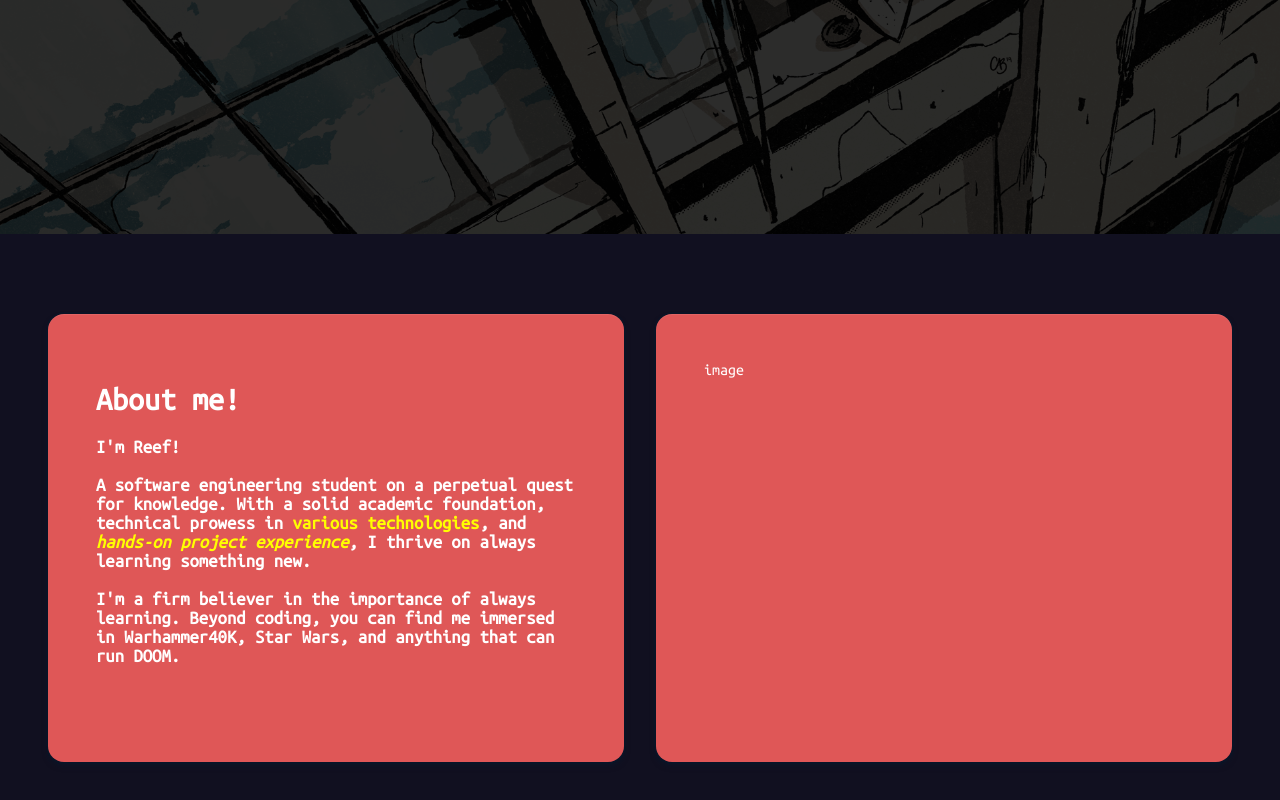
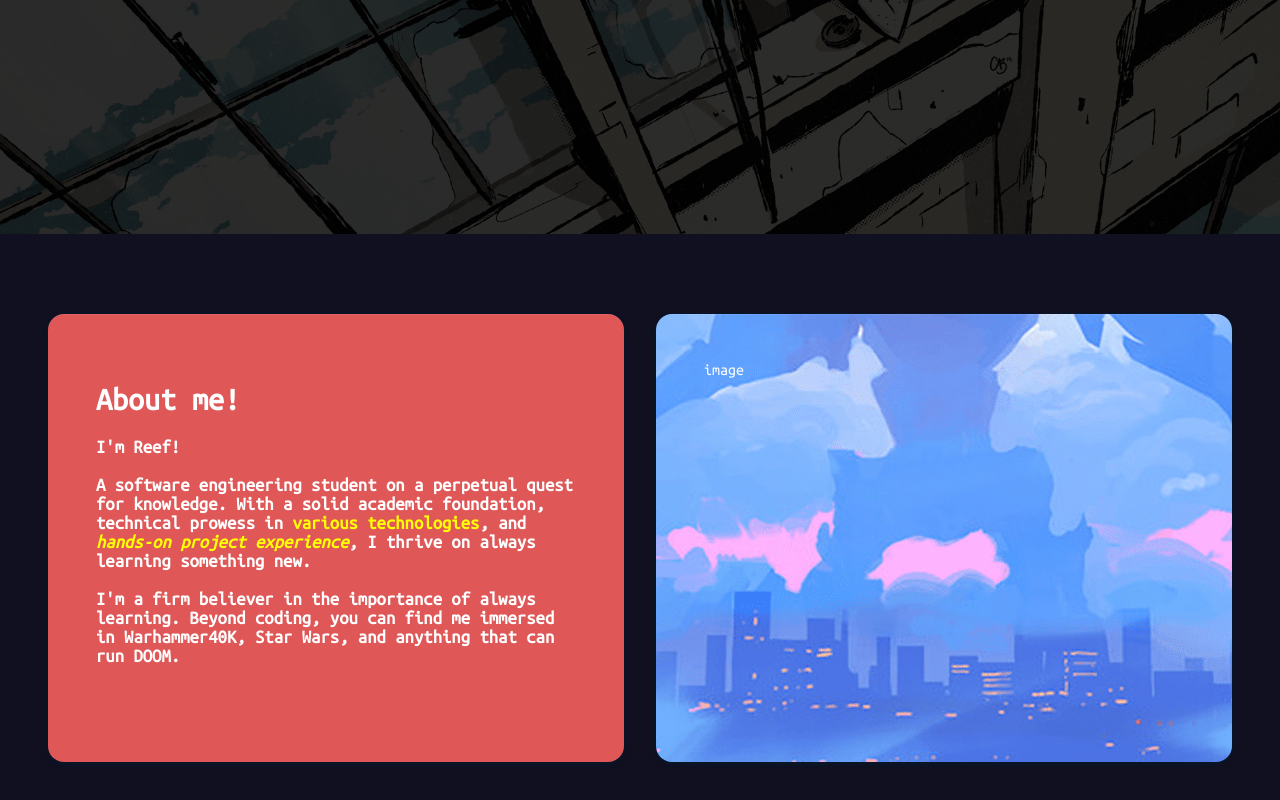
Before and after one commit to Reef-Jackson/placement, a SvelteKit app: page / in a window 1280 px wide. Shown: the part 566-1366 px from the top of the page. Built offline with nearby package versions, Linux system fonts and the light colour scheme.

Commit message:
Added menu smoothing and navigation passed through a function.

```diff
--- a/src/routes/+page.svelte
+++ b/src/routes/+page.svelte
@@ -98,6 +98,12 @@
 			box-shadow: rgba(6, 24, 44, 0.4) 0px 0px 0px 2px, rgba(6, 24, 44, 0.65) 0px 4px 6px -1px, rgba(255, 255, 255, 0.08) 0px 1px 0px inset;
 		}
 
+		.image {
+			background-image: url($lib/eva.png);
+			background-position: center;
+
+		}
+
 		.text a {
 			text-decoration: none;
 			color: yellow;
```
